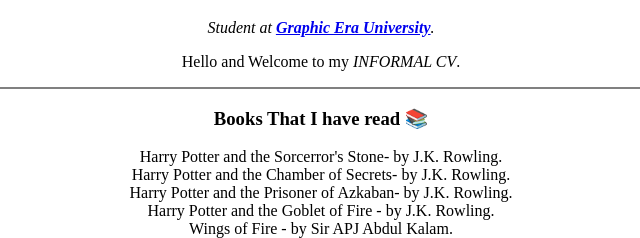
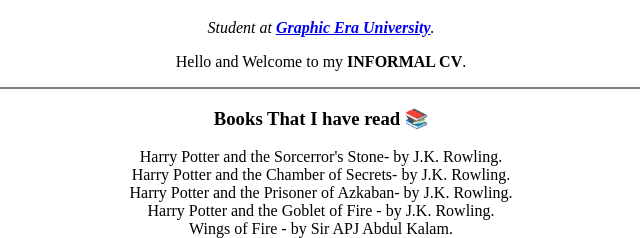
Before and after one commit to Shwetang550/CV, a plain HTML site: page index.html in a window 1280 px wide. Shown: the part 273-511 px from the top of the page, 319-959 px from the left. Drawn offline with Linux system fonts and the light colour scheme.

Commit message:
updated strong font to Informal cv

```diff
--- a/index.html
+++ b/index.html
@@ -11,7 +11,7 @@
     <img height="200" width="200" src="https://render.bitstrips.com/v2/cpanel/6972338-550263269_3-s5-v1.png?transparent=1&palette=1" alt="Shwetang profile picture.">
     <h1>Shwetang</h1>
     <p><em>Student at <strong><a href="https://www.geu.ac.in/">Graphic Era University</a></strong>.</em></p>
-    <p>Hello and Welcome to my <em>INFORMAL CV</em>.</p>
+    <p>Hello and Welcome to my <strong>INFORMAL CV</strong>.</p>
   </center>
 
   <hr align='center' width="80%" size="2" noshade>
```
